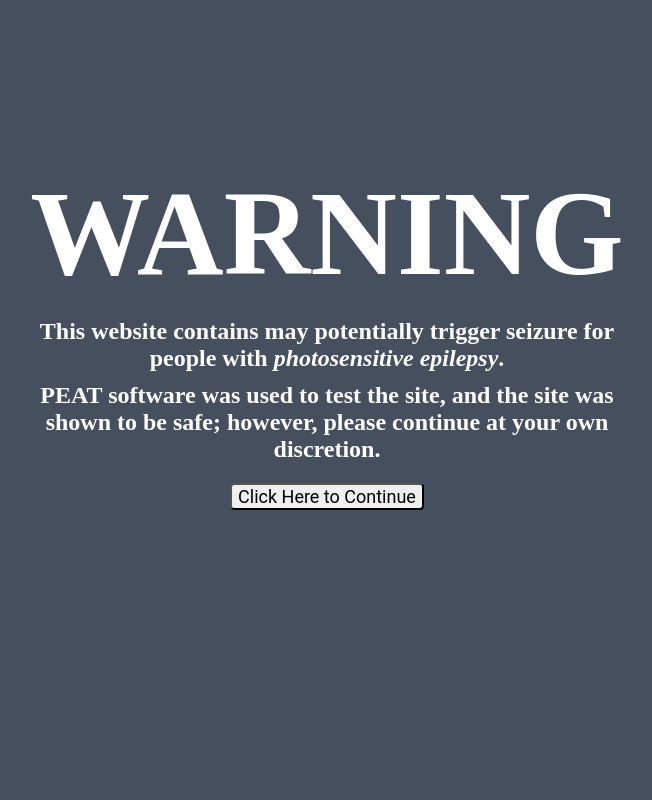
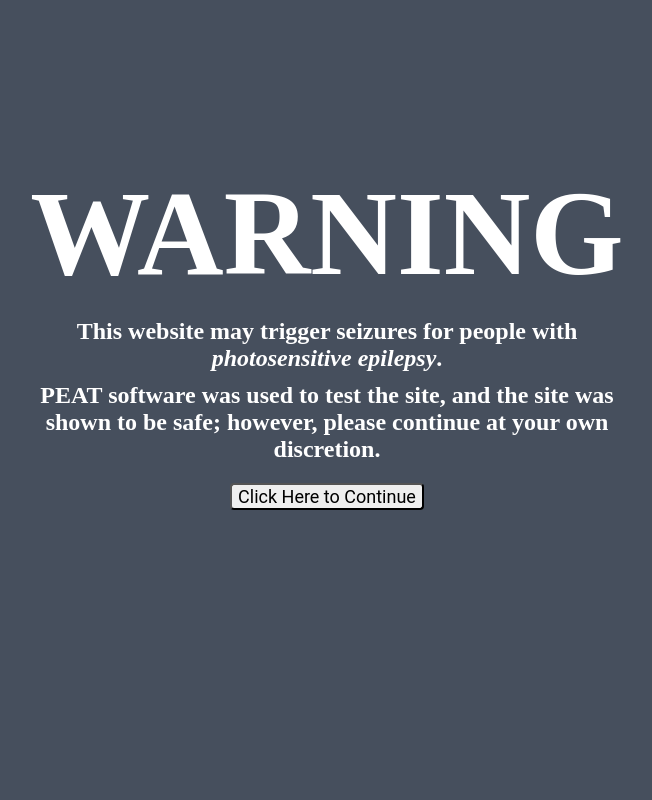
Before and after one commit to petefitton/CHARTizard, a Flask app: page / in a window 1280 px wide. Shown: the whole page, without its empty margins (313-965 px from the left). Run offline with Flask 2, Linux system fonts and the light colour scheme.

Commit message:
Update landing.html grammar

```diff
--- a/templates/landing.html
+++ b/templates/landing.html
@@ -10,7 +10,7 @@
     <div class="landingDiv">
         <form action="{{url_for('chartizard')}}" method="get" class="landingContainer">
             <h1 class="landingText">WARNING</h1>
-            <h2 class="landingText">This website contains may potentially trigger seizure for people with <em>photosensitive epilepsy</em>.</h2>
+            <h2 class="landingText">This website may trigger seizures for people with <em>photosensitive epilepsy</em>.</h2>
             <h2 class="landingText">PEAT software was used to test the site, and the site was shown to be safe; however, please continue at your own discretion.</h2>
             <button class="landingBtn" type="submit">Click Here to Continue</button>
         </form>
```
